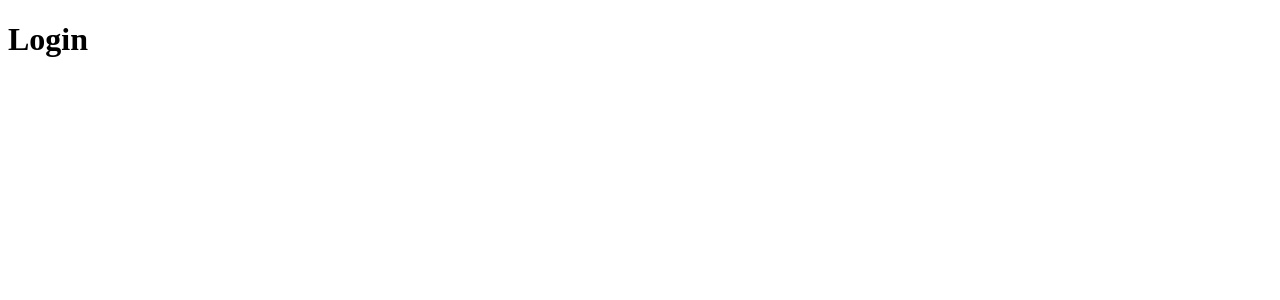
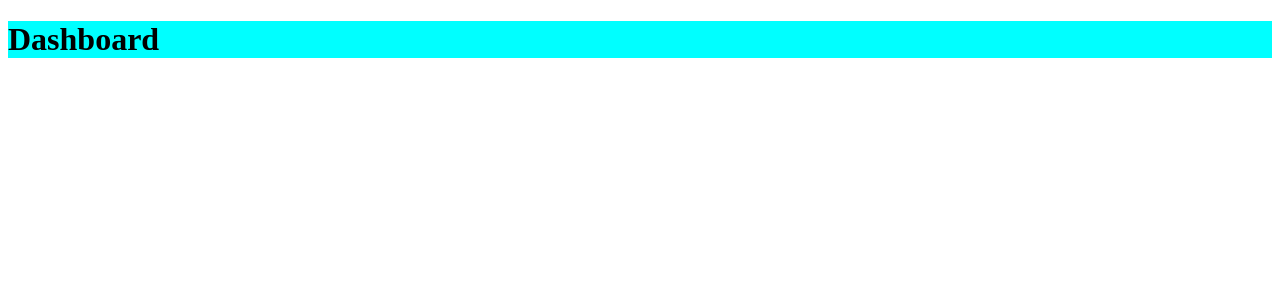
Before and after one commit to brenersilva/gobarber, a React (Create React App) app in the folder frontend/: page /dashboard in a window 1280 px wide. Before the commit this address led to /. Shown: the top 300 px of the page. Built offline with nearby package versions, Linux system fonts and the light colour scheme; the HTML template or start-up script is replaced by a standard one.

Commit message:
Layouts per page.

```diff
--- a/frontend/package.json
+++ b/frontend/package.json
@@ -12,7 +12,8 @@
     "react-dom": "^16.13.1",
     "react-router-dom": "^5.1.2",
     "react-scripts": "3.4.1",
-    "reactotron-react-js": "^3.3.7"
+    "reactotron-react-js": "^3.3.7",
+    "styled-components": "^5.0.1"
   },
   "scripts": {
     "start": "react-scripts start",
--- /dev/null
+++ b/frontend/src/pages/_layouts/auth/index.js
@@ -0,0 +1,12 @@
+import React from 'react';
+import PropTypes from 'prop-types';
+
+import { Wrapper } from './styles';
+
+export default function AuthLayout({ children }) {
+  return <Wrapper>{children}</Wrapper>;
+}
+
+AuthLayout.propTypes = {
+  children: PropTypes.element.isRequired,
+};
--- /dev/null
+++ b/frontend/src/pages/_layouts/auth/styles.js
@@ -0,0 +1,6 @@
+import styled from 'styled-components';
+
+export const Wrapper = styled.div`
+  height: 100%;
+  background: #000;
+`;
--- /dev/null
+++ b/frontend/src/pages/_layouts/default/index.js
@@ -0,0 +1,12 @@
+import React from 'react';
+import PropTypes from 'prop-types';
+
+import { Wrapper } from './styles';
+
+export default function DefaultLayout({ children }) {
+  return <Wrapper>{children}</Wrapper>;
+}
+
+DefaultLayout.propTypes = {
+  children: PropTypes.element.isRequired,
+};
--- /dev/null
+++ b/frontend/src/pages/_layouts/default/styles.js
@@ -0,0 +1,6 @@
+import styled from 'styled-components';
+
+export const Wrapper = styled.div`
+  height: 100%;
+  background: #00ffff;
+`;
--- a/frontend/src/routes/Route.js
+++ b/frontend/src/routes/Route.js
@@ -1,13 +1,16 @@
 import React from 'react';
 import PropTypes from 'prop-types';
 import { Route, Redirect } from 'react-router-dom';
+
+import AuthLayout from '../pages/_layouts/auth';
+import DefaultLayout from '../pages/_layouts/default';
 
 export default function RouteWrapper({
   component: Component,
   isPrivate,
   ...rest
 }) {
-  const signed = false;
+  const signed = true;
 
   if (!signed && isPrivate) {
     return <Redirect to="/" />;
@@ -17,7 +20,18 @@
     return <Redirect to="/dashboard" />;
   }
 
-  return <Route {...rest} component={Component} />;
+  const Layout = signed ? DefaultLayout : AuthLayout;
+
+  return (
+    <Route
+      {...rest}
+      render={(props) => (
+        <Layout>
+          <Component {...props} />
+        </Layout>
+      )}
+    />
+  );
 }
 
 RouteWrapper.propTypes = {
```
Also changed, not shown: 1 other file (tests, documents, lock files or other folders).
